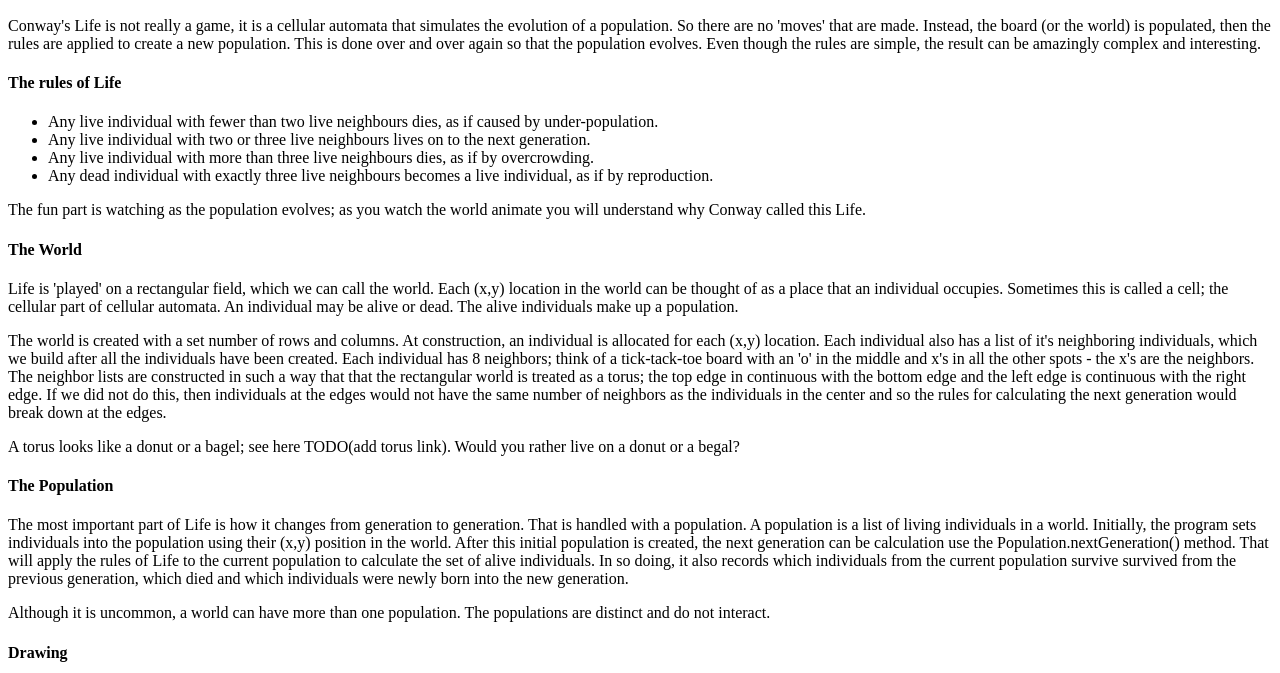
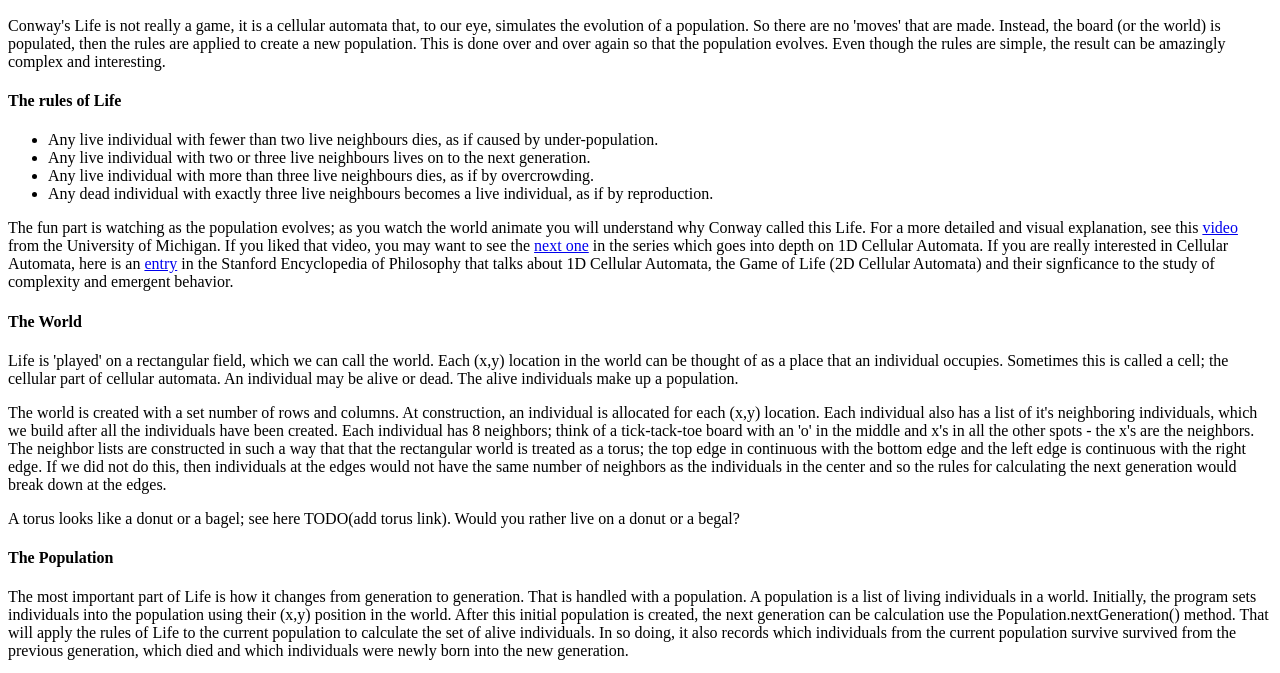
Before and after one commit to Ezward/Typescript-Life, a plain HTML site: page readme.html in a window 1280 px wide. Shown: the part 50-723 px from the top of the page. Drawn offline with Linux system fonts and the light colour scheme.

Commit message:
Added external resources to the read me
+ Added external resources to the read me.

```diff
--- a/readme.html
+++ b/readme.html
@@ -25,7 +25,7 @@
         <article>
             <header><h1>Conway's Life in Typescript</h1></header>
             <section id="introduction">
-                <p>Conway's Life is not really a game, it is a cellular automata that simulates the evolution of a population.  So there are no 'moves' that are made.  Instead, the board (or the world) is populated, then the rules are applied to create a new population.  This is done over and over again so that the population evolves.  Even though the rules are simple, the result can be amazingly complex and interesting.</p>
+                <p>Conway's Life is not really a game, it is a cellular automata that, to our eye, simulates the evolution of a population.  So there are no 'moves' that are made.  Instead, the board (or the world) is populated, then the rules are applied to create a new population.  This is done over and over again so that the population evolves.  Even though the rules are simple, the result can be amazingly complex and interesting.</p>
                 <h4>The rules of Life</h4>
                 <ul>
                     <li>Any live individual with fewer than two live neighbours dies, as if caused by under-population.</li>
@@ -33,7 +33,7 @@
                     <li>Any live individual with more than three live neighbours dies, as if by overcrowding.</li>
                     <li>Any dead individual with exactly three live neighbours becomes a live individual, as if by reproduction.</li>
                 </ul>
-                <p>The fun part is watching as the population evolves; as you watch the world animate you will understand why Conway called this Life.</p>
+                <p>The fun part is watching as the population evolves; as you watch the world animate you will understand why Conway called this Life.  For a more detailed and visual explanation, see this <a href="https://class.coursera.org/modelthinking/lecture/22?s=e" target="_blank">video</a> from the University of Michigan.  If you liked that video, you may want to see the <a href="https://class.coursera.org/modelthinking/lecture/23?s=e" target="_blank">next one</a> in the series which goes into depth on 1D Cellular Automata.  If you are really interested in Cellular Automata, here is an <a href="http://plato.stanford.edu/entries/cellular-automata/"  target="_blank">entry</a> in the Stanford Encyclopedia of Philosophy that talks about 1D Cellular Automata, the Game of Life (2D Cellular Automata) and their signficance to the study of complexity and emergent behavior.
             </section>
             <section id="datastructures">
                 <h4>The World</h4>
```
